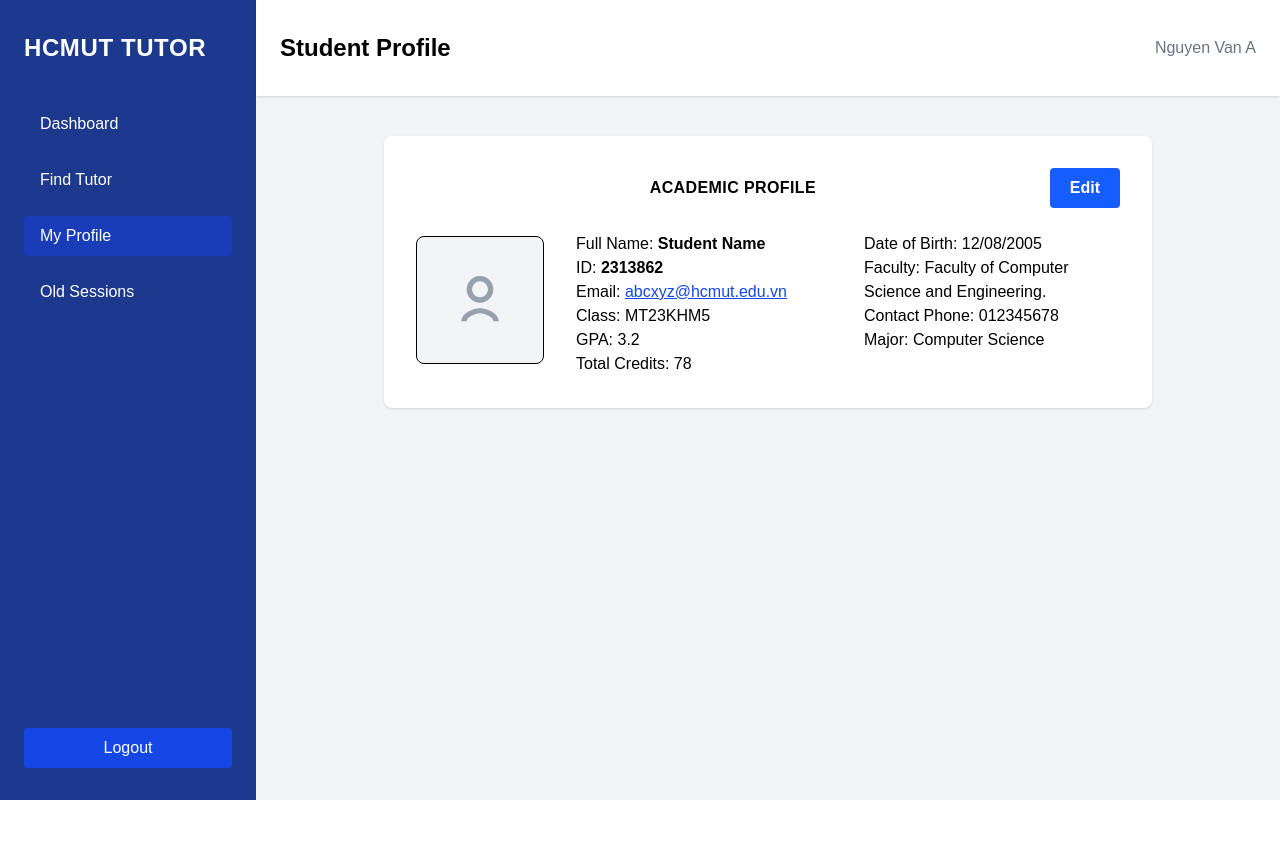
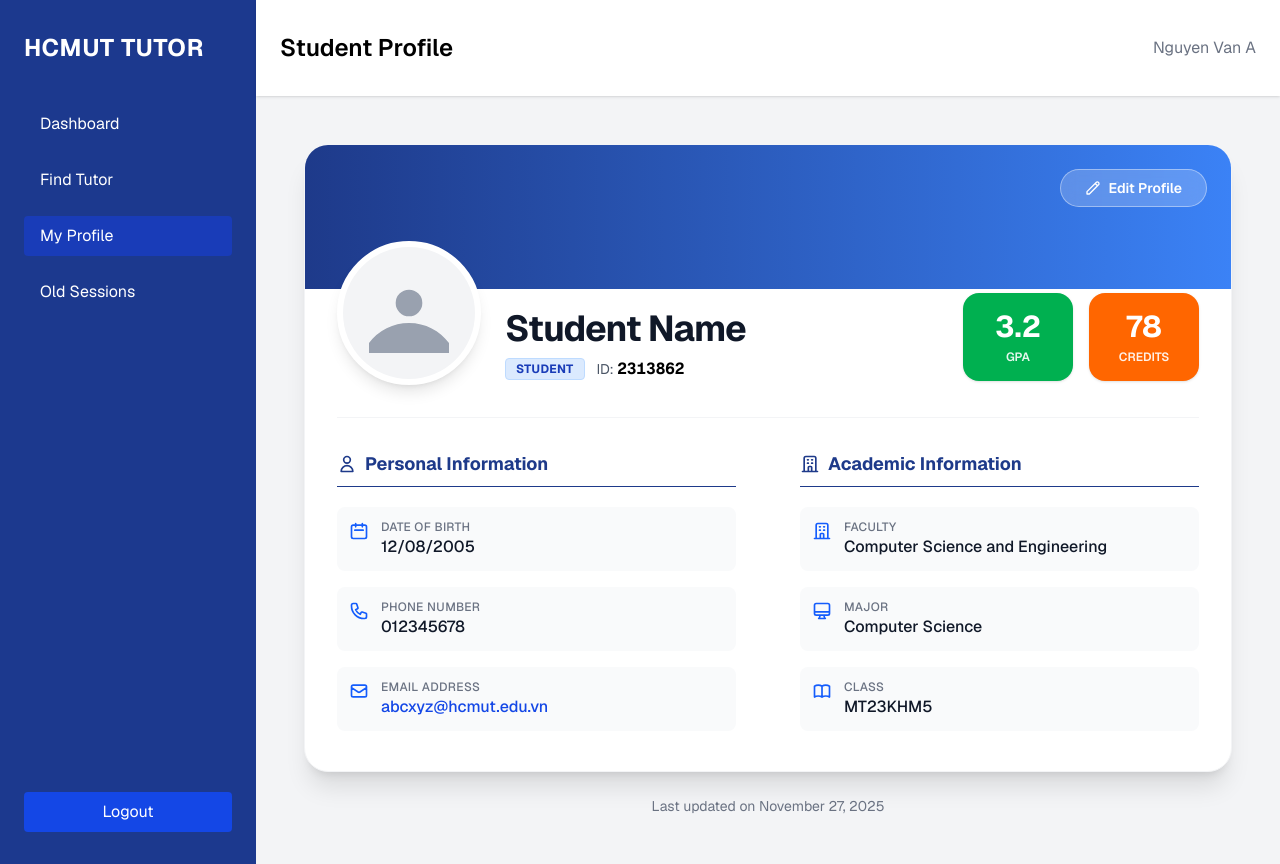
Before and after one commit to nvdson2005/Tutor-Support-System, a Next.js app: page /student/profile in a window 1280 px wide. Before the commit the page ends 800 px from the top, so only its background shows below. Built offline with nearby package versions, Linux system fonts and the light colour scheme.

Commit message:
Fix UI - student

```diff
--- a/app/student/profile/page.tsx
+++ b/app/student/profile/page.tsx
@@ -1,71 +1,147 @@
 "use client";
+import React from "react";
 import TopBar from "@/app/_components/topbar";
 import Sidebar from "../../_components/sidebar";
 import { navigateData } from "../_components/navigatedata";
+
+// Component con hiển thị thông tin từng dòng
+const InfoItem = ({ icon, label, value, isLink = false }: { icon: React.ReactNode, label: string, value: string, isLink?: boolean }) => (
+  <div className="flex items-start p-3 bg-gray-50 rounded-lg hover:bg-gray-100 transition-colors">
+    <div className="text-blue-600 mt-0.5 mr-3">{icon}</div>
+    <div>
+      <p className="text-xs text-gray-500 font-medium uppercase tracking-wide">{label}</p>
+      {isLink ? (
+        <a href={`mailto:${value}`} className="text-blue-700 font-medium hover:underline break-all">
+          {value}
+        </a>
+      ) : (
+        <p className="text-gray-900 font-medium">{value}</p>
+      )}
+    </div>
+  </div>
+);
+
+// Component con hiển thị thẻ chỉ số (GPA/Credits)
+const StatCard = ({ label, value, colorClass }: { label: string, value: string, colorClass: string }) => (
+  <div className={`flex flex-col items-center justify-center px-5 py-4 rounded-2xl ${colorClass} text-white shadow-sm min-w-[110px]`}>
+    <span className="text-3xl font-bold">{value}</span>
+    <span className="text-xs font-semibold opacity-90 uppercase mt-1">{label}</span>
+  </div>
+);
+
 export default function StudentProfile() {
   return (
-    <div className="flex min-h-screen bg-gray-100 text-black">
+    <div className="flex min-h-screen bg-[#F3F4F6] text-black font-sans">
       <Sidebar chosenIndex={2} navigateData={navigateData} />
-      <main className="flex-1">
-        <TopBar username="Nguyen Van A" dashboardContent="Student Profile"></TopBar>
-        <div className="p-10">
-          <section className="max-w-3xl mx-auto bg-white rounded-lg shadow p-8">
-            <div className="flex justify-between items-center mb-6">
-              <span className="font-semibold tracking-wide text-center w-full">
-                ACADEMIC PROFILE
-              </span>
-              <button className="bg-blue-600 text-white px-5 py-2 rounded hover:bg-blue-700 font-semibold">
-                Edit
+
+      <main className="flex-1 flex flex-col">
+        <TopBar username="Nguyen Van A" dashboardContent="Student Profile" />
+
+        <div className="flex-1 p-8 md:p-12 overflow-y-auto">
+          <div className="max-w-5xl mx-auto">
+
+            {/* --- Main Card --- */}
+            <div className="bg-white rounded-3xl shadow-xl overflow-hidden border border-gray-100">
+
+              {/* 1. Header Banner */}
+              <div className="h-36 bg-gradient-to-r from-[#1e3a8a] to-[#3b82f6] relative">
+                <button className="absolute top-6 right-6 bg-white/20 backdrop-blur-sm hover:bg-white/30 text-white border border-white/40 px-6 py-2 rounded-full font-semibold transition-all text-sm flex items-center gap-2">
+                  <svg className="w-4 h-4" fill="none" stroke="currentColor" viewBox="0 0 24 24"><path strokeLinecap="round" strokeLinejoin="round" strokeWidth="2" d="M15.232 5.232l3.536 3.536m-2.036-5.036a2.5 2.5 0 113.536 3.536L6.5 21.036H3v-3.572L16.732 3.732z" /></svg>
+                  Edit Profile
                 </button>
               </div>
-            <div className="flex gap-8 items-center">
-              <div className="flex flex-col items-center">
-                <div className="border rounded-lg w-32 h-32 flex items-center justify-center bg-gray-100 mb-2">
-                  <svg
-                    className="w-16 h-16 text-gray-400"
-                    fill="none"
-                    stroke="currentColor"
-                    strokeWidth="2"
-                    viewBox="0 0 24 24"
-                  >
-                    <circle cx="12" cy="8" r="4" />
-                    <path d="M6 20c0-2.2 3.6-4 6-4s6 1.8 6 4" />
-                  </svg>
+
+              <div className="px-8 pb-10 relative">
+                {/* 2. Avatar, Name & Stats Section */}
+                <div className="flex flex-col md:flex-row items-center md:items-end -mt-12 mb-8 gap-6">
+
+                  {/* Avatar */}
+                  <div className="w-36 h-36 rounded-full border-[6px] border-white bg-white shadow-lg flex items-center justify-center overflow-hidden z-10 flex-shrink-0">
+                     <div className="bg-gray-100 w-full h-full flex items-center justify-center text-gray-400">
+                        <svg className="w-20 h-20" fill="currentColor" viewBox="0 0 24 24"><path d="M24 20.993V24H0v-2.996A14.977 14.977 0 0112.004 15c4.904 0 9.26 2.354 11.996 5.993zM16.002 8.999a4 4 0 11-8 0 4 4 0 018 0z" /></svg>
                      </div>
                   </div>
-              <div className="flex-1 grid grid-cols-2 gap-x-8 gap-y-2 text-black">
-                <div>
-                  <div>
-                    Full Name:{" "}
-                    <span className="font-semibold">Student Name</span>
+
+                  {/* Name & ID */}
+                  <div className="flex-1 text-center md:text-left mb-2 md:mb-1">
+                    <h1 className="text-4xl font-bold text-gray-900 tracking-tight">Student Name</h1>
+                    <div className="flex items-center justify-center md:justify-start gap-3 mt-2 text-gray-600">
+                      <span className="bg-blue-100 text-blue-800 text-xs px-2.5 py-0.5 rounded border border-blue-200 font-bold tracking-wide">STUDENT</span>
+                      <span className="text-sm">ID: <span className="text-black font-bold font-mono text-base">2313862</span></span>
                     </div>
-                  <div>
-                    ID: <span className="font-semibold">2313862</span>
                   </div>
-                  <div>
-                    Email:{" "}
-                    <a
-                      href="mailto:abcxyz@hcmut.edu.vn"
-                      className="text-blue-700 underline"
-                    >
-                      abcxyz@hcmut.edu.vn
-                    </a>
+
+                  {/* Stats (GPA & Credits) */}
+                  <div className="flex gap-4 md:mb-1 mt-4 md:mt-0">
+                    <StatCard label="GPA" value="3.2" colorClass="bg-[#00B050]" />
+                    <StatCard label="Credits" value="78" colorClass="bg-[#FF6600]" />
                   </div>
-                  <div>Class: MT23KHM5</div>
-                  <div>GPA: 3.2</div>
-                  <div>Total Credits: 78</div>
                 </div>
-                <div>
-                  <div>Date of Birth: 12/08/2005</div>
-                  <div>
-                    Faculty: Faculty of Computer Science and Engineering.
+
+                <div className="w-full h-px bg-gray-100 mb-8"></div>
+
+                {/* 3. Detailed Information Grid */}
+                <div className="grid grid-cols-1 md:grid-cols-2 gap-x-16 gap-y-10">
+
+                  {/* Column 1 */}
+                  <section>
+                    <h3 className="text-lg font-bold text-[#1e3a8a] mb-5 flex items-center gap-2 border-b pb-2">
+                      <svg className="w-5 h-5" fill="none" stroke="currentColor" viewBox="0 0 24 24"><path strokeLinecap="round" strokeLinejoin="round" strokeWidth="2" d="M16 7a4 4 0 11-8 0 4 4 0 018 0zM12 14a7 7 0 00-7 7h14a7 7 0 00-7-7z" /></svg>
+                      Personal Information
+                    </h3>
+                    <div className="space-y-4">
+                      <InfoItem
+                        icon={<svg className="w-5 h-5" fill="none" stroke="currentColor" viewBox="0 0 24 24"><path strokeLinecap="round" strokeLinejoin="round" strokeWidth="2" d="M8 7V3m8 4V3m-9 8h10M5 21h14a2 2 0 002-2V7a2 2 0 00-2-2H5a2 2 0 00-2 2v12a2 2 0 002 2z" /></svg>}
+                        label="Date of Birth"
+                        value="12/08/2005"
+                      />
+                      <InfoItem
+                        icon={<svg className="w-5 h-5" fill="none" stroke="currentColor" viewBox="0 0 24 24"><path strokeLinecap="round" strokeLinejoin="round" strokeWidth="2" d="M3 5a2 2 0 012-2h3.28a1 1 0 01.948.684l1.498 4.493a1 1 0 01-.502 1.21l-2.257 1.13a11.042 11.042 0 005.516 5.516l1.13-2.257a1 1 0 011.21-.502l4.493 1.498a1 1 0 01.684.949V19a2 2 0 01-2 2h-1C9.716 21 3 14.284 3 6V5z" /></svg>}
+                        label="Phone Number"
+                        value="012345678"
+                      />
+                       <InfoItem
+                        icon={<svg className="w-5 h-5" fill="none" stroke="currentColor" viewBox="0 0 24 24"><path strokeLinecap="round" strokeLinejoin="round" strokeWidth="2" d="M3 8l7.89 5.26a2 2 0 002.22 0L21 8M5 19h14a2 2 0 002-2V7a2 2 0 00-2-2H5a2 2 0 00-2 2v10a2 2 0 002 2z" /></svg>}
+                        label="Email Address"
+                        value="abcxyz@hcmut.edu.vn"
+                        isLink={true}
+                      />
                     </div>
-                  <div>Contact Phone: 012345678</div>
-                  <div>Major: Computer Science</div>
+                  </section>
+
+                  {/* Column 2 */}
+                  <section>
+                    <h3 className="text-lg font-bold text-[#1e3a8a] mb-5 flex items-center gap-2 border-b pb-2">
+                       <svg className="w-5 h-5" fill="none" stroke="currentColor" viewBox="0 0 24 24"><path strokeLinecap="round" strokeLinejoin="round" strokeWidth="2" d="M19 21V5a2 2 0 00-2-2H7a2 2 0 00-2 2v16m14 0h2m-2 0h-5m-9 0H3m2 0h5M9 7h1m-1 4h1m4-4h1m-1 4h1m-5 10v-5a1 1 0 011-1h2a1 1 0 011 1v5m-4 0h4" /></svg>
+                      Academic Information
+                    </h3>
+                    <div className="space-y-4">
+                       <InfoItem
+                        icon={<svg className="w-5 h-5" fill="none" stroke="currentColor" viewBox="0 0 24 24"><path strokeLinecap="round" strokeLinejoin="round" strokeWidth="2" d="M19 21V5a2 2 0 00-2-2H7a2 2 0 00-2 2v16m14 0h2m-2 0h-5m-9 0H3m2 0h5M9 7h1m-1 4h1m4-4h1m-1 4h1m-5 10v-5a1 1 0 011-1h2a1 1 0 011 1v5m-4 0h4" /></svg>}
+                        label="Faculty"
+                        value="Computer Science and Engineering"
+                      />
+                      <InfoItem
+                        icon={<svg className="w-5 h-5" fill="none" stroke="currentColor" viewBox="0 0 24 24"><path strokeLinecap="round" strokeLinejoin="round" strokeWidth="2" d="M9.75 17L9 20l-1 1h8l-1-1-.75-3M3 13h18M5 17h14a2 2 0 002-2V5a2 2 0 00-2-2H5a2 2 0 00-2 2v10a2 2 0 002 2z" /></svg>}
+                        label="Major"
+                        value="Computer Science"
+                      />
+                      <InfoItem
+                        icon={<svg className="w-5 h-5" fill="none" stroke="currentColor" viewBox="0 0 24 24"><path strokeLinecap="round" strokeLinejoin="round" strokeWidth="2" d="M12 6.253v13m0-13C10.832 5.477 9.246 5 7.5 5S4.168 5.477 3 6.253v13C4.168 18.477 5.754 18 7.5 18s3.332.477 4.5 1.253m0-13C13.168 5.477 14.754 5 16.5 5c1.747 0 3.332.477 4.5 1.253v13C19.832 18.477 18.247 18 16.5 18c-1.746 0-3.332.477-4.5 1.253" /></svg>}
+                        label="Class"
+                        value="MT23KHM5"
+                      />
+                    </div>
+                  </section>
                 </div>
               </div>
             </div>
-          </section>
+
+            <div className="mt-6 text-center text-sm text-gray-500">
+              Last updated on November 27, 2025
+            </div>
+
+          </div>
         </div>
       </main>
     </div>
--- a/package.json
+++ b/package.json
@@ -10,6 +10,7 @@
   },
   "dependencies": {
     "autoprefixer": "^10.4.22",
+    "chart": "^0.1.2",
     "chart.js": "^4.5.1",
     "next": "16.0.3",
     "postcss": "^8.5.6",
```
Also changed, not shown: app/student/dashboard/page.tsx (+11 -8 lines), 1 other file (tests, documents, lock files or other folders). Lines whose indentation alone changed are shown as unchanged.
